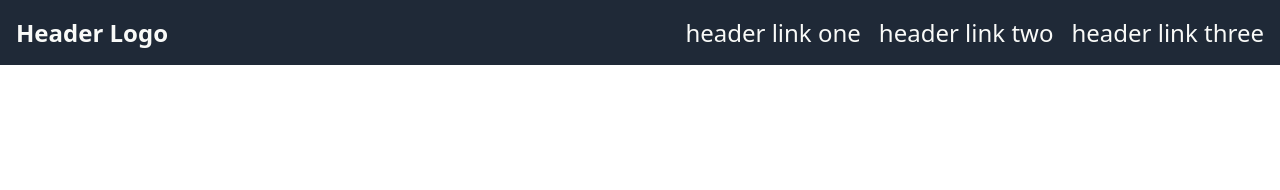
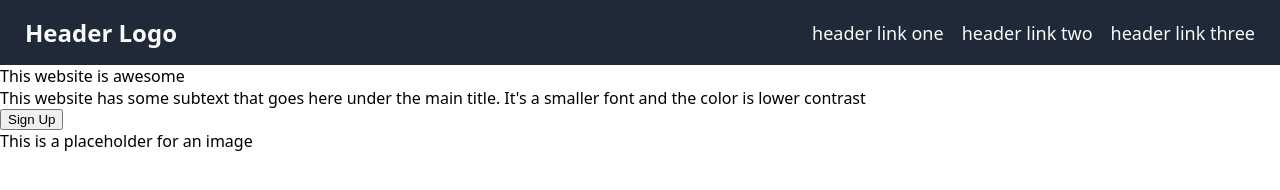
Before and after one commit to faanarabe-crypto/Landing-Page-Odin-Project, a plain HTML site: page index.html in a window 1280 px wide. Drawn offline with Linux system fonts and the light colour scheme.

Commit message:
Add hero section
Include text, subtext, button and image placeholder to the section

```diff
--- a/index.html
+++ b/index.html
@@ -14,5 +14,15 @@
             <li><a href="#">header link three</a></li>
         </ul>
     </div>
+    <div class="hero-section">
+        <div class="text">
+            <div class="title">This website is awesome</div>
+            <div class="subtext">This website has some subtext that goes here under the main title. It's a smaller font and the color is lower contrast</div>
+            <button class="sign-button">Sign Up</button>
+        </div>
+        <div class="image">This is a placeholder for an image</div>
+    </div>
+
+    </div>
 </body>
 </html>
--- a/styles.css
+++ b/styles.css
@@ -1,20 +1,23 @@
 body{
     font-family: system-ui, -apple-system, BlinkMacSystemFont, 'Segoe UI', Roboto, Oxygen, Ubuntu, Cantarell, 'Open Sans', 'Helvetica Neue', sans-serif;
     height: 100vh;
+    display: flex;
+    flex-direction: column;
     margin: 0;
 }
 
 .header{
     display: flex;
     justify-content: space-between;
+    align-items: center;
     background-color: #1f2937;
     color: #f9faf8;
-    padding: 16px;
-    font-size: 24px;
+    padding: 16px 25px;
 }
 
 .logo{
     font-weight: 900;
+    font-size: 24px;
 }
 
 ul{
@@ -23,6 +26,7 @@ ul{
     padding: 0;
     margin: 0;
     gap: 18px;
+    font-size: 18px;
 }
 
 a{
```
